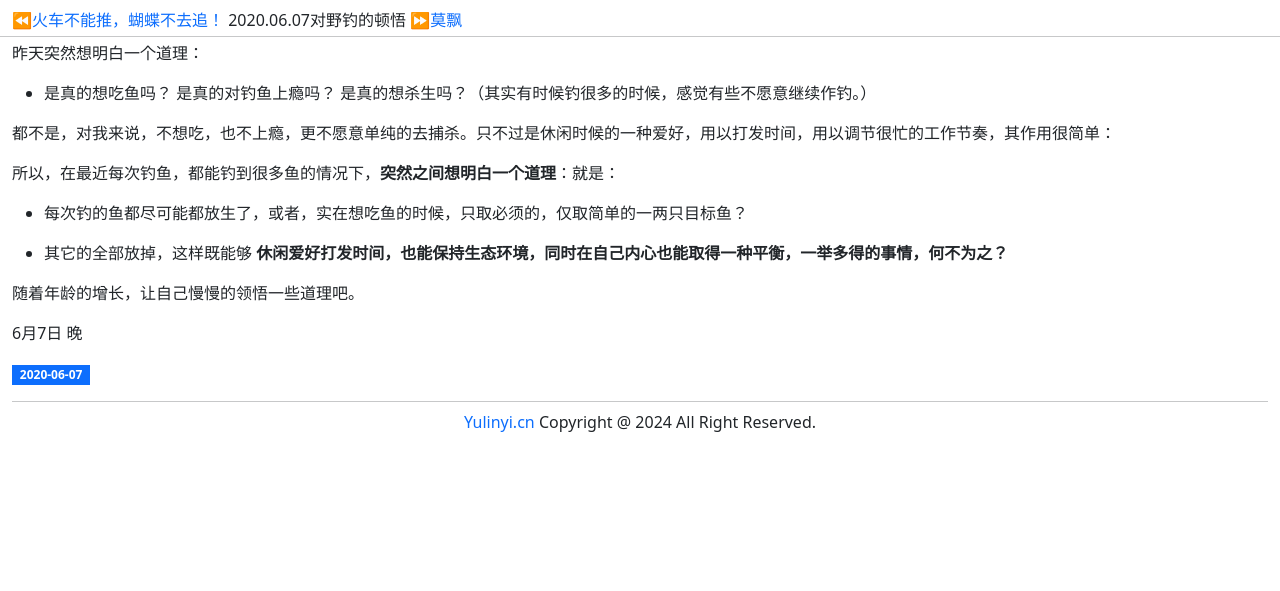
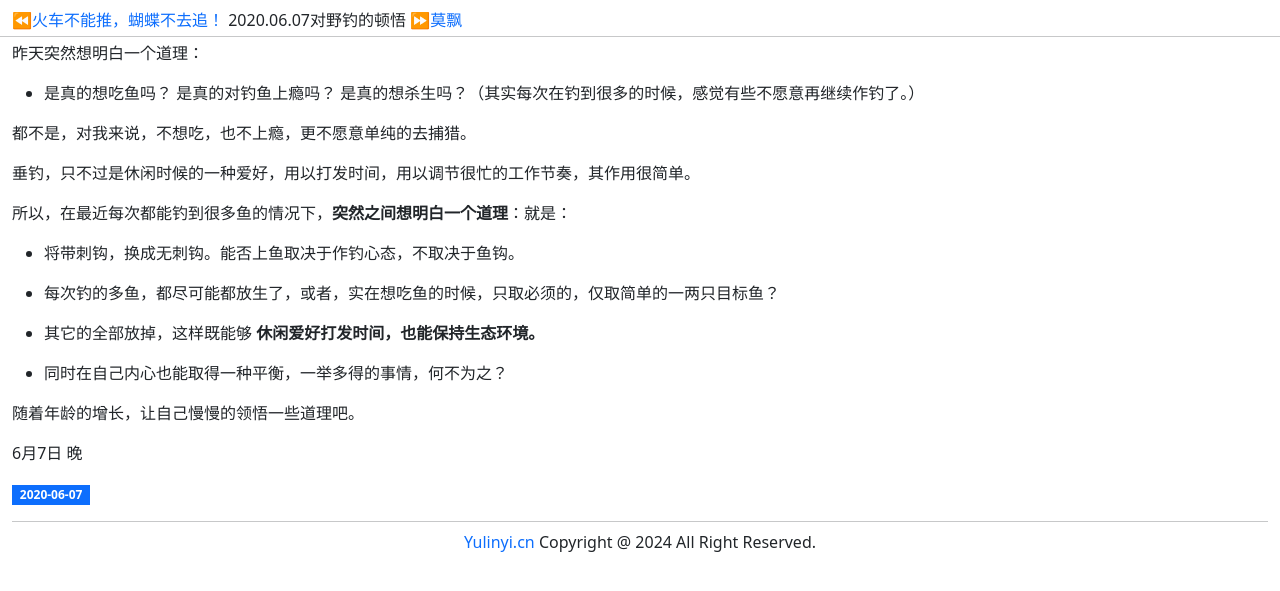
Before and after one commit to helloyuzz/Yulinyi, a Jekyll site: the page built from _posts/2020-06-07-对野钓的顿悟.md, in a window 1280 px wide. Shown: the top 591 px of the page. Built offline with Jekyll 4.4.1, drawn with Linux system fonts in a browser that asks for light colours.

Commit message:
Update 2020-06-07-对野钓的顿悟.md

```diff
--- a/_posts/2020-06-07-对野钓的顿悟.md
+++ b/_posts/2020-06-07-对野钓的顿悟.md
@@ -4,15 +4,21 @@ layout: post
 
 昨天突然想明白一个道理：
 
-- 是真的想吃鱼吗？ 是真的对钓鱼上瘾吗？ 是真的想杀生吗？（其实有时候钓很多的时候，感觉有些不愿意继续作钓。）
+- 是真的想吃鱼吗？ 是真的对钓鱼上瘾吗？ 是真的想杀生吗？（其实每次在钓到很多的时候，感觉有些不愿意再继续作钓了。）
 
-都不是，对我来说，不想吃，也不上瘾，更不愿意单纯的去捕杀。只不过是休闲时候的一种爱好，用以打发时间，用以调节很忙的工作节奏，其作用很简单：
+都不是，对我来说，不想吃，也不上瘾，更不愿意单纯的去捕猎。
 
-所以，在最近每次钓鱼，都能钓到很多鱼的情况下，__突然之间想明白一个道理__：就是：
+垂钓，只不过是休闲时候的一种爱好，用以打发时间，用以调节很忙的工作节奏，其作用很简单。
 
-- 每次钓的鱼都尽可能都放生了，或者，实在想吃鱼的时候，只取必须的，仅取简单的一两只目标鱼？
+所以，在最近每次都能钓到很多鱼的情况下，__突然之间想明白一个道理__：就是：
 
-- 其它的全部放掉，这样既能够 __休闲爱好打发时间，也能保持生态环境，同时在自己内心也能取得一种平衡，一举多得的事情，何不为之？__
+- 将带刺钩，换成无刺钩。能否上鱼取决于作钓心态，不取决于鱼钩。
+
+- 每次钓的多鱼，都尽可能都放生了，或者，实在想吃鱼的时候，只取必须的，仅取简单的一两只目标鱼？
+
+- 其它的全部放掉，这样既能够 __休闲爱好打发时间，也能保持生态环境。__
+
+- 同时在自己内心也能取得一种平衡，一举多得的事情，何不为之？
 
 随着年龄的增长，让自己慢慢的领悟一些道理吧。
 
```
